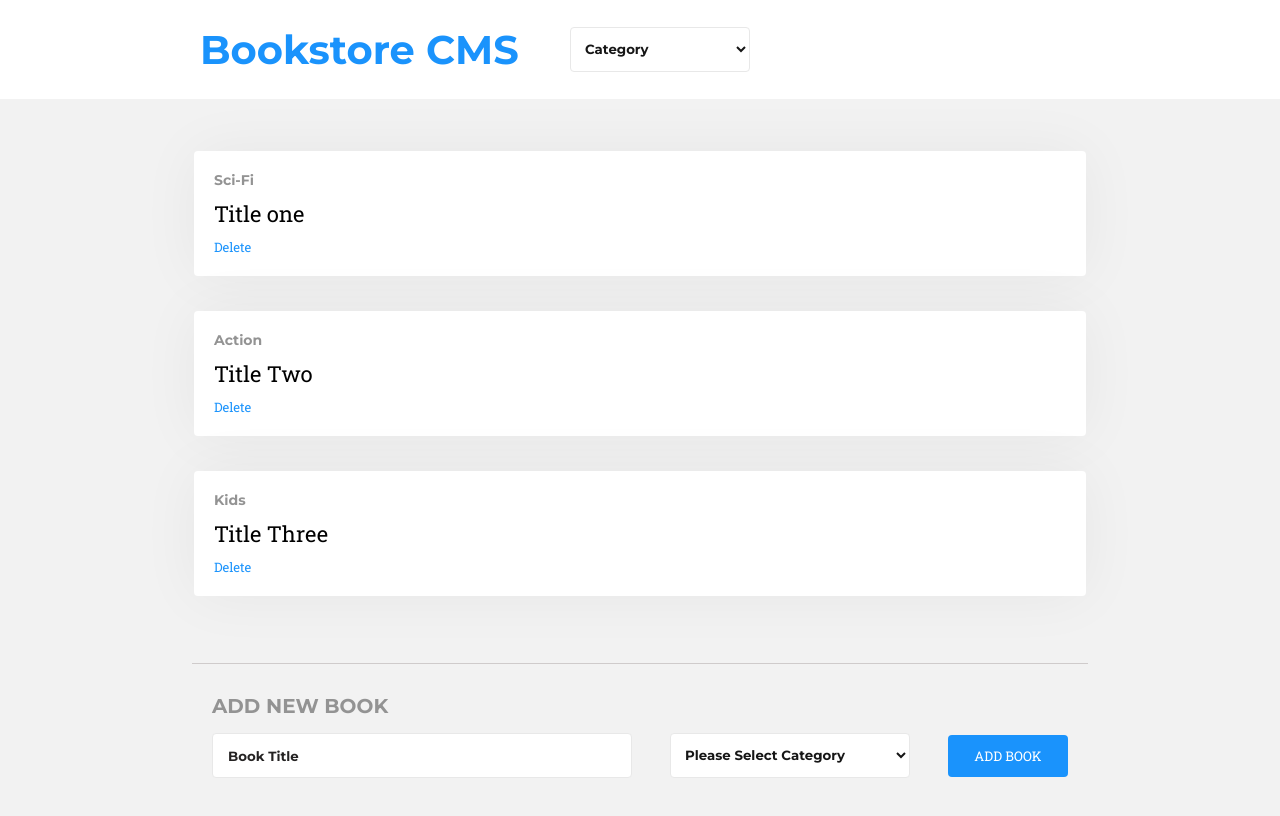
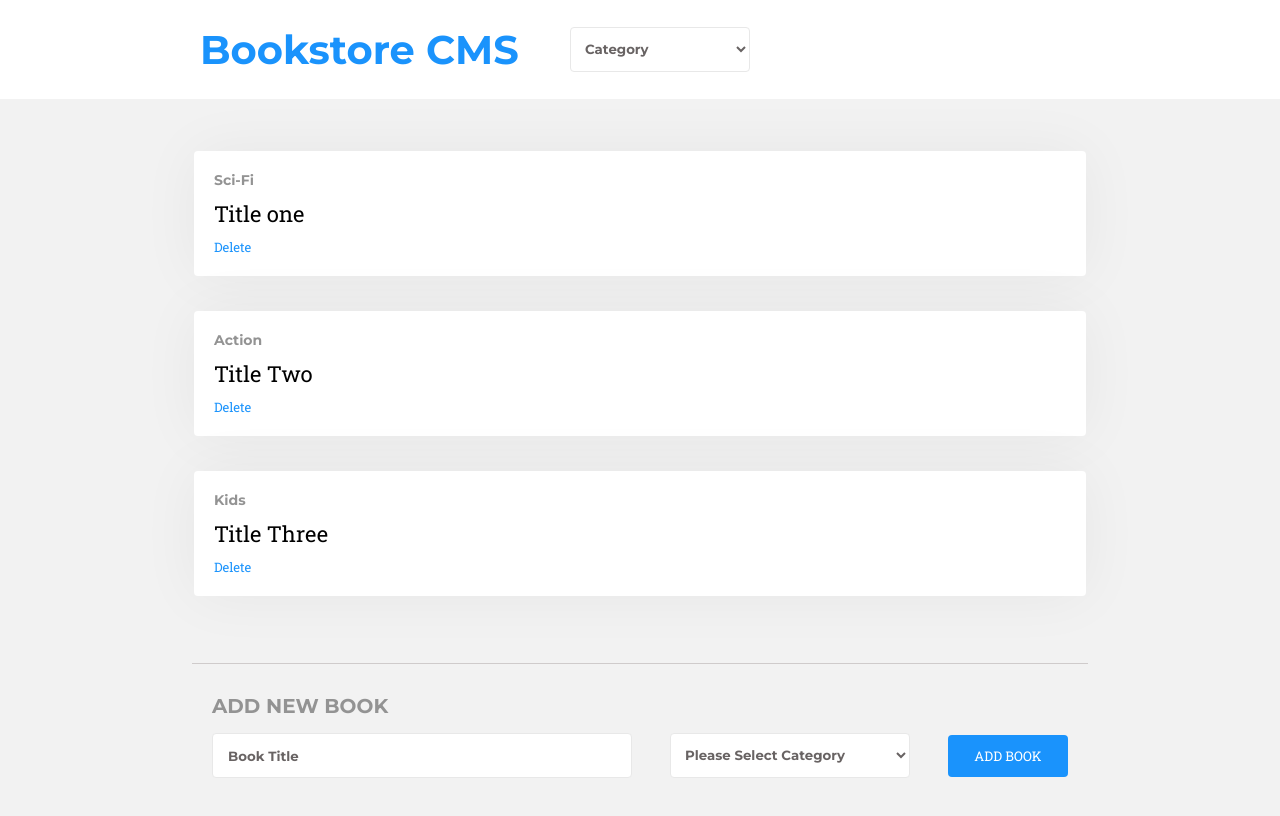
Before and after one commit to dev1980/react-bookstore, a React (Create React App) app: page / in a window 1280 px wide. Built offline with nearby package versions, Linux system fonts and the light colour scheme.

Commit message:
Change select category color

```diff
--- a/src/App.css
+++ b/src/App.css
@@ -41,7 +41,7 @@ h3 {
   border-radius: 4px;
   border: solid 1px #e8e8e8;
   background-color: #ffffff;
-  color: rgb(22, 22, 22);
+  color: rgb(104, 99, 99);
   padding-left: 10px;
   padding-right: 10px;
   font-family: 'Montserrat', sans-serif;
@@ -116,7 +116,7 @@ h4 {
 
 .input-text::placeholder {
   font-family: 'Montserrat', sans-serif;
-  color: rgb(36, 34, 34);
+  color: rgb(104, 99, 99);
   font-weight: lighter;
 }
 
@@ -126,7 +126,7 @@ h4 {
   border-radius: 4px;
   border: solid 1px #e8e8e8;
   background-color: #ffffff;
-  color: rgb(22, 22, 22);
+  color: rgb(104, 99, 99);
   padding-left: 10px;
   padding-right: 10px;
   font-family: 'Montserrat', sans-serif;
```
